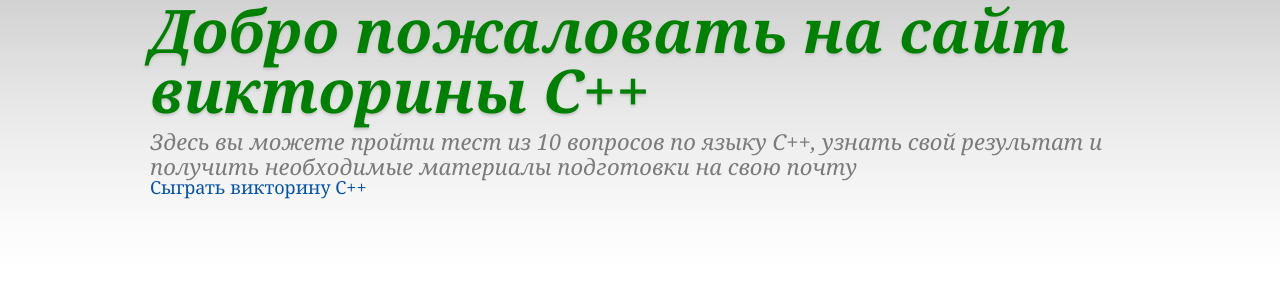
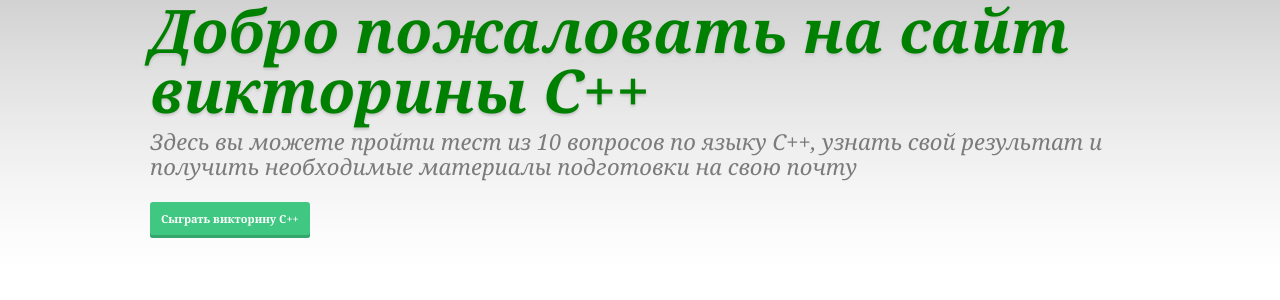
Before and after one commit to razdenand/Try_to_learn_Python, a Python web app: template flask/app/templates/main.html in a window 1280 px wide. Shown: the top 300 px of the page. Run offline with Jinja, Linux system fonts and the light colour scheme; the template is opened without the code that fills it, so the values that code supplies are empty.

Commit message:
add again

```diff
--- a/flask/app/templates/main.html
+++ b/flask/app/templates/main.html
@@ -5,19 +5,36 @@
 <link rel="shortcut icon" type="image/x-icon" href="/static/css/images/favicon.ico" />
 <script src="/static/js/jquery-1.4.2.js" type="text/javascript"></script>
 <script src="/static/js/js-fnc.js" type="text/javascript"></script>
+     <style>
+a.button7 {
+  font-weight: 700;
+  color: white;
+  text-decoration: none;
+  padding: .8em 1em calc(.8em + 3px);
+  border-radius: 3px;
+  background: rgb(64,199,129);
+  box-shadow: 0 -3px rgb(53,167,110) inset;
+  transition: 0.2s;
+}
+a.button7:hover { background: rgb(53, 167, 110); }
+a.button7:active {
+  background: rgb(33,147,90);
+  box-shadow: 0 3px rgb(33,147,90) inset;
+}
+    </style>
 <!--[if IE 6]><link rel="stylesheet" href="/static/css/ie6.css" type="text/css" media="all" /><![endif]-->
 </head>
-<body>
+<body background="color.jpg">
 <div id="featured-content">
   <div class="shell">
     <h2>Добро пожаловать на сайт викторины С++</h2>
     <p>Здесь вы можете пройти тест из 10 вопросов по языку С++, узнать свой результат и получить необходимые материалы подготовки на свою почту</p>
+      <br><br>
   </div>
 </div>
 <div id="featured-content">
   <div class="shell">
-
-<a href="/main"><font size="4"><a href="/quiz">Сыграть викторину С++</font></a> <br>
+<a href="/quiz" class="button7">Сыграть викторину С++</font></a> <br>
         </div>
 </div>
 </body>
```
